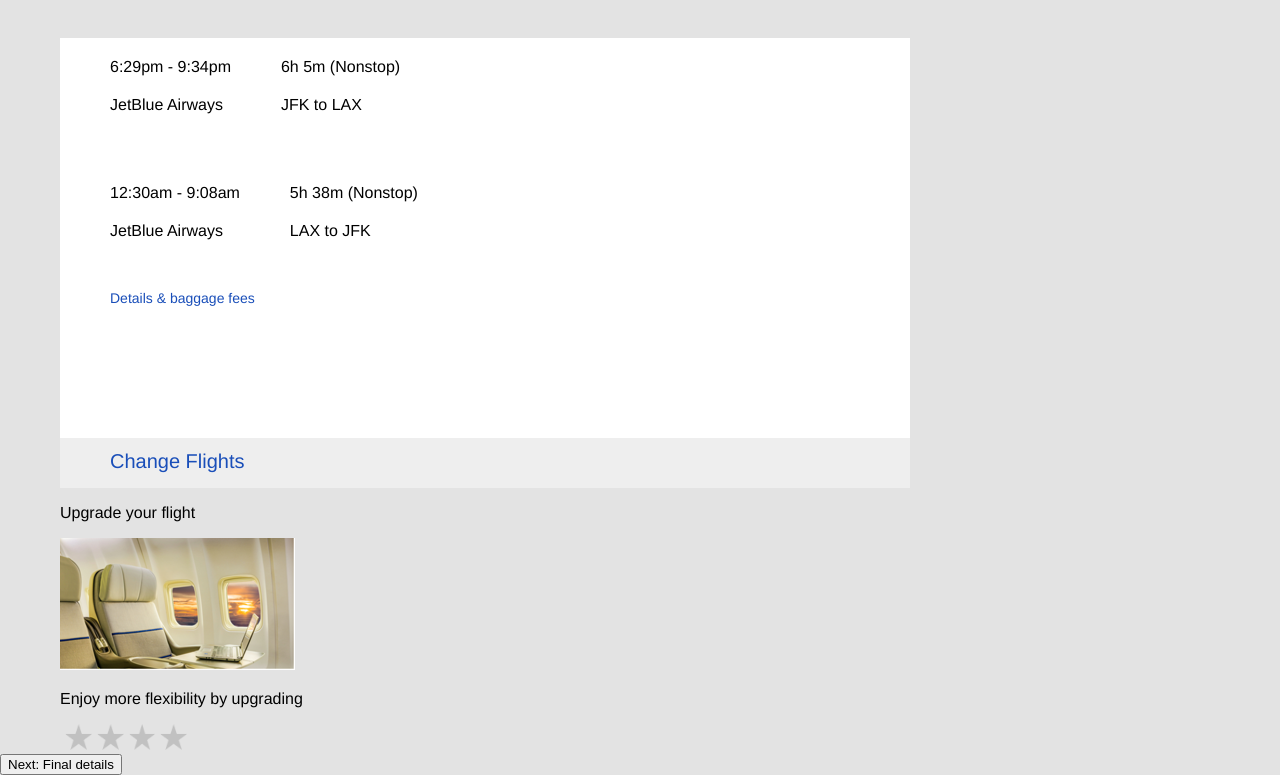
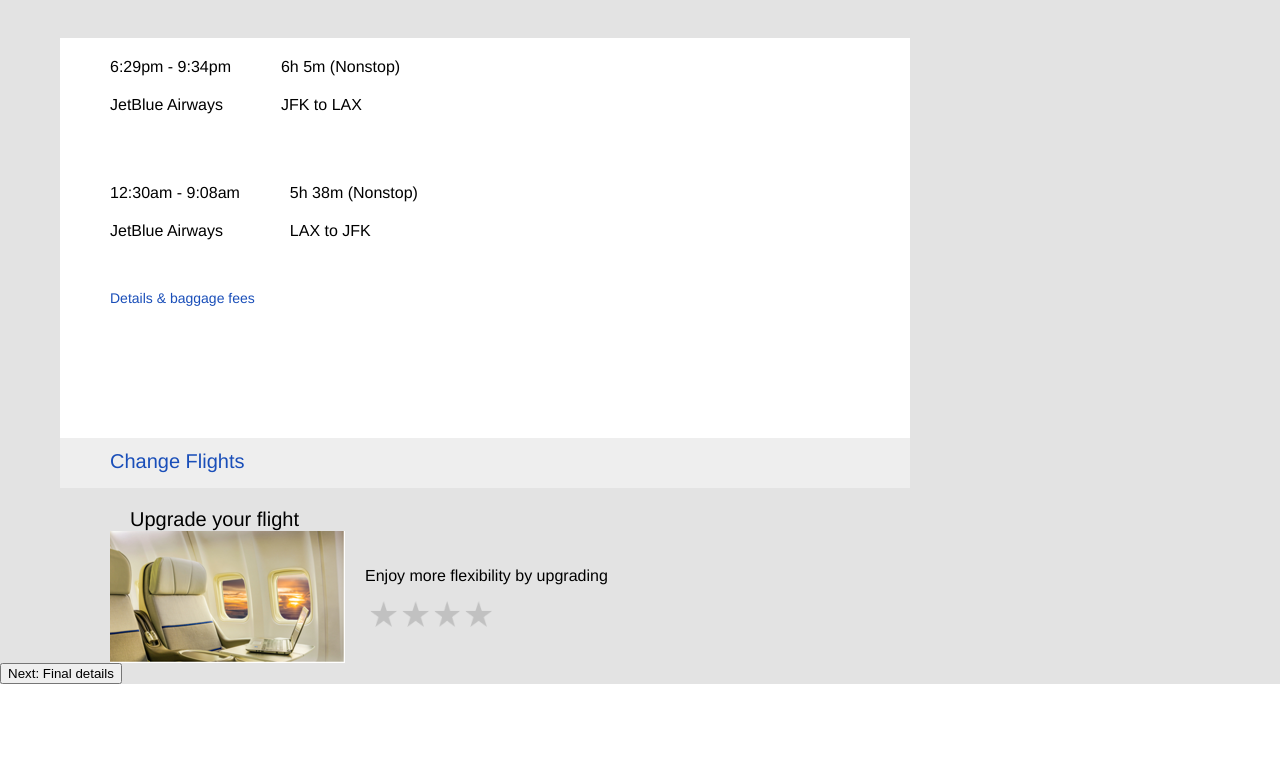
Before and after one commit to taubman33/Stellar, a React (Create React App) app in the folder client/: page /trip-review in a window 1280 px wide. Shown: the part 345-1120 px from the top of the page. After the commit the page ends 1029 px from the top, so only its background shows below. Built offline with nearby package versions, Linux system fonts and the light colour scheme.

Commit message:
style trip review main

```diff
--- a/client/src/components/routes/TripReview.jsx
+++ b/client/src/components/routes/TripReview.jsx
@@ -41,7 +41,7 @@ export default function TripReview() {
         </div>
         <div className='trip-review-change-flights'><p>Change Flights</p></div>
         <div className='trip-review-upgrade-container'>
-          <p>Upgrade your flight</p>
+          <p className='trip-review-upgrade-title'>Upgrade your flight</p>
           <div className='trip-review-upgrade-row'>
             <img alt='upgrade-ad-pic' src={require('../../assets/upgrade-pic.png')} />
             <div className='upgrade-ad'>
--- a/client/src/css/TripReview.css
+++ b/client/src/css/TripReview.css
@@ -98,3 +98,24 @@ p.trip-review-flight-details {
   padding-top: 12px;
   font-size: 20px;
 }
+
+.trip-review-upgrade-container {
+  display: flex;
+  flex-flow: column;
+  margin-left: 50px;
+}
+
+.trip-review-upgrade-title {
+  margin: 20px 0 0 20px;
+  font-size: 20px;
+}
+
+.trip-review-upgrade-row {
+  display: flex;
+  flex-flow: row;
+}
+
+.upgrade-ad {
+  margin-left: 20px;
+  margin-top: 20px;
+}
```
